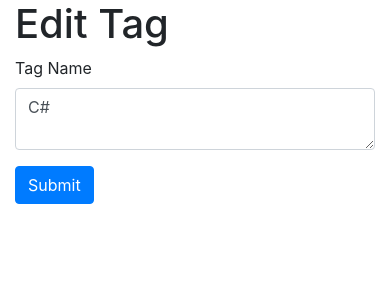
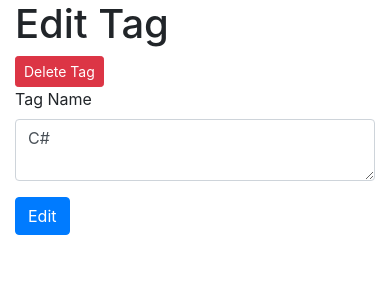
Before and after one commit to VMHDev/python_flask, a Flask app: page /tag/4 in a window 390 px wide. Shown: the part 56-356 px from the top of the page. Run offline with Flask 2, Linux system fonts and the light colour scheme; data comes from the database, SQL or seed files in the repository; both versions use the stored data as it was after the commit; some libraries are stand-ins or nearby versions.

Commit message:
QuestionAnswer: Tag delete

```diff
--- a/QuestionAnswer/app.py
+++ b/QuestionAnswer/app.py
@@ -71,6 +71,7 @@ def get_tag(tag_id):
 
 #=========================================================================================================================================
 app = Flask(__name__)
+app.config['SECRET_KEY'] = 'QuestionAnswerFlask'
 
 @app.route('/')
 def index():
@@ -150,6 +151,16 @@ def tagedit(tagid):
             return redirect(url_for('tag'))
 
     return render_template('tagedit.html', tag=tag)
+
+@app.route('/tag/<int:tagid>/delete', methods=('POST',))
+def tagdelete(tagid):
+    tag = get_tag(tagid)
+    conn = get_db_connection()
+    conn.execute('DELETE FROM tag WHERE tag_id = ?', (tagid,))
+    conn.commit()
+    conn.close()
+    flash('"{}" was successfully deleted!'.format(tag['tag_name']))
+    return redirect(url_for('tag'))
 #endregion
 
 if __name__ == '__main__':
--- a/QuestionAnswer/templates/tagedit.html
+++ b/QuestionAnswer/templates/tagedit.html
@@ -1,16 +1,27 @@
 {% extends 'base.html' %}
 
 {% block content %}
-<h1>{% block title %} Edit Tag {% endblock %}</h1>
-
+<div class="row">
+    <div class="col-12 col-md-10">
+        <h1>{% block title %} Edit Tag {% endblock %}</h1>
+    </div>
+    <div class="col-12 col-md-2">
+        <form action="{{ url_for('tagdelete', tagid=tag['tag_id']) }}" method="POST">
+            <input type="submit" value="Delete Tag"
+                    class="btn btn-danger btn-sm"
+                    onclick="return confirm('Are you sure you want to delete this tag?')">
+        </form>
+    </div>
+</div>
+<div class="form-group">
+    <label for="tagname">Tag Name</label>
+    <textarea name="tagname" placeholder="Tag Name"
+              class="form-control">{{ request.form['tagname']  or tag['tag_name'] }}</textarea>
+</div>
 <form method="post">
     <div class="form-group">
-        <label for="tagname">Tag Name</label>
-        <textarea name="tagname" placeholder="Tag Name"
-                  class="form-control">{{ request.form['tagname']  or tag['tag_name'] }}</textarea>
-    </div>
-    <div class="form-group">
-        <button type="submit" class="btn btn-primary">Submit</button>
+        <button type="submit" class="btn btn-primary">Edit</button>
     </div>
 </form>
+
 {% endblock %}
```
Also changed, not shown: QuestionAnswer/questionanswer.db.
